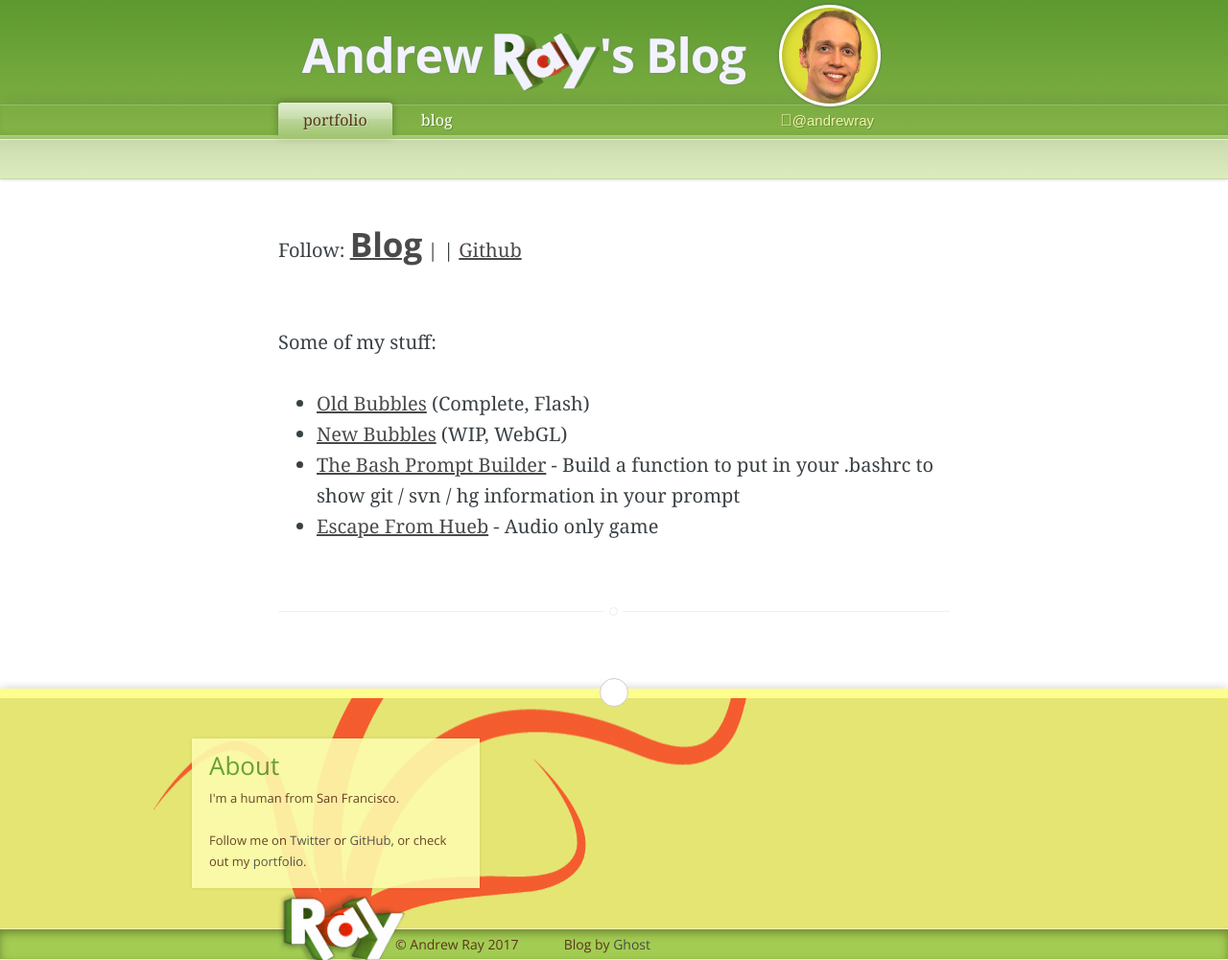
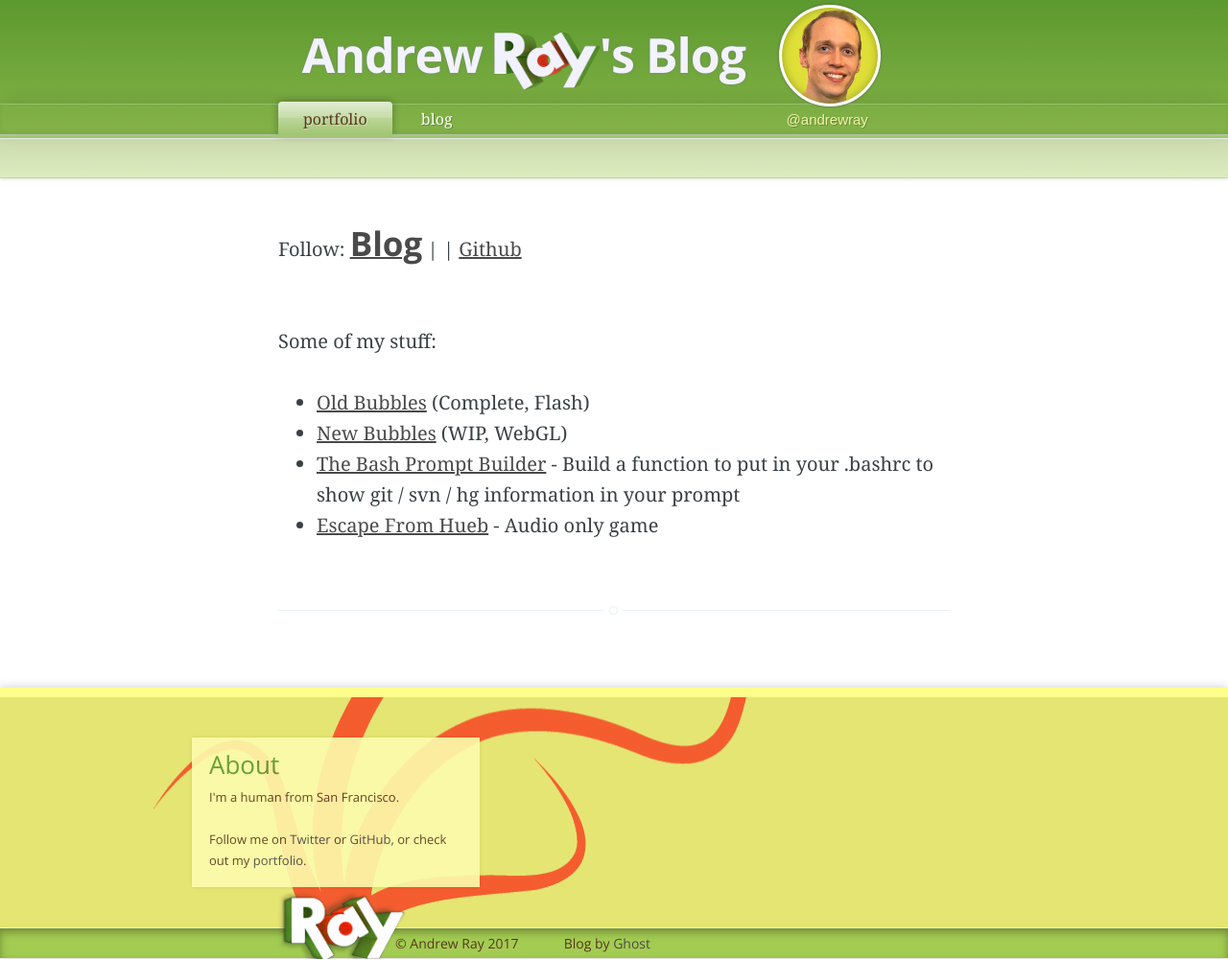
Before and after one commit to AndrewRayCode/andrewray.me, a website built with webpack: page src/index.html in a window 1280 px wide. Shown: the whole page at 96% size. Built offline with nearby package versions, Linux system fonts and the light colour scheme.

Commit message:
Font aweseome?

```diff
--- a/src/index.html
+++ b/src/index.html
@@ -15,7 +15,10 @@
                     </a>
                     <a href="https://twitter.com/andrewray" target="_blank" class="my-face">
                         <span class="face-icon"></span>
-                        <span class="icon-twitter twitter-nav" target="_blank">@andrewray</span>
+                        <span class="icon-twitter twitter-nav" target="_blank">
+                            <span class="fa fa-twitter">
+                            @andrewray
+                        </span>
                     </a>
                 </div>
             </div>
@@ -52,7 +55,6 @@
         </main>
 
         <footer class="site-footer">
-            <a class="subscribe icon-feed" href="{{@blog.url}}/rss/"><span class="tooltip">Subscribe!</span></a>
             <div class="inner tentacle-thing">
                 <div class="info">
                     <div class="foot-head">
--- a/src/main.scss
+++ b/src/main.scss
@@ -96,30 +96,6 @@ button::-moz-focus-inner,
 input::-moz-focus-inner { border: 0; padding: 0; }
 textarea { overflow: auto; vertical-align: top; }
 table { border-collapse: collapse; border-spacing: 0; }
-
-
-/* ==========================================================================
-   1. Icons - Sets up the icon font and respective classes
-   ========================================================================== */
-
-/* Each icon is created by inserting the corret character into the
-   content of the :before pseudo element. Like a boss. */
-.icon-ghost:before {
-    content: "\e000";
-}
-.icon-feed:before {
-    content: "\e001";
-}
-.icon-twitter:before {
-    content: "\e002";
-    font-size: 1.1em;
-}
-.icon-google-plus:before {
-    content: "\e003";
-}
-.icon-facebook:before {
-    content: "\e004";
-}
 
 
 /* ==========================================================================
```
